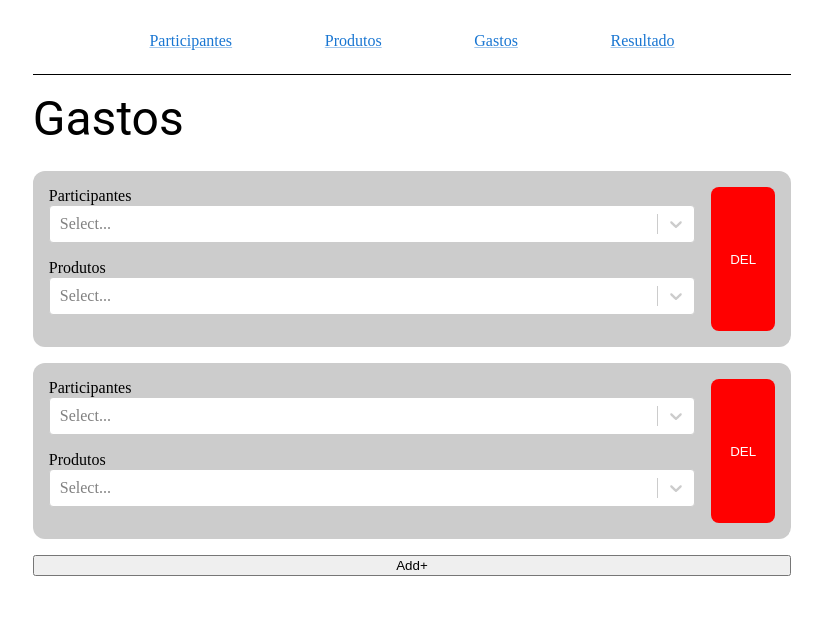
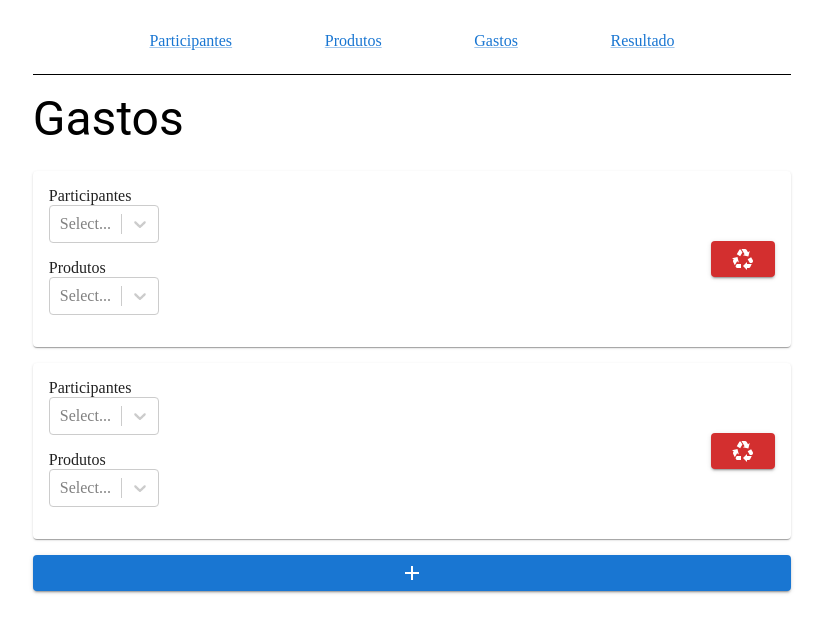
Before and after one commit to jonatas1n/divide-ai, a React (Vite) app: page /costs in a window 1280 px wide. Shown: the top 632 px of the page, without its empty margins (228-1051 px from the left). Built offline with nearby package versions, Linux system fonts and the light colour scheme.

Commit message:
feat: replace styled by mui components

```diff
--- a/src/components/costs/CostForm/index.tsx
+++ b/src/components/costs/CostForm/index.tsx
@@ -1,18 +1,14 @@
 import { useAppContext } from "../../../hooks/Context";
-import styled from "styled-components";
 import { MultiValue } from "react-select";
 import { SelectField, OptionProps } from "../SelectField";
 import { CostType } from "../../../types";
 import { CostProductCount } from "../CostProductCount";
 
+import Stack from "@mui/material/Stack";
+
 type CostFormProps = {
   cost: CostType;
 };
-
-const CostFormStyle = styled.div`
-  display: grid;
-  gap: 1rem;
-`;
 
 export const CostForm = ({ cost }: CostFormProps) => {
   const { guests, changeCost, products } = useAppContext();
@@ -52,7 +48,7 @@ export const CostForm = ({ cost }: CostFormProps) => {
   };
 
   return (
-    <CostFormStyle>
+    <Stack spacing={2}>
       <SelectField
         label="Participantes"
         options={guestOptions}
@@ -66,6 +62,6 @@ export const CostForm = ({ cost }: CostFormProps) => {
         onChange={onChangeProducts}
       />
       <CostProductCount cost={cost} />
-    </CostFormStyle>
+    </Stack>
   );
 };
--- a/src/components/costs/CostItem/index.tsx
+++ b/src/components/costs/CostItem/index.tsx
@@ -1,37 +1,26 @@
 import { CostType } from "../../../types";
 import { useAppContext } from "../../../hooks/Context";
 import { CostForm } from "../CostForm";
-import styled from "styled-components";
+
+import Stack from "@mui/material/Stack";
+import Button from "@mui/material/Button";
+import Card from "@mui/material/Card";
+import { Recycling } from "@mui/icons-material";
 
 type CostItemProps = {
   cost: CostType;
 }
-
-const CostItemStyle = styled.div`
-  display: grid;
-  grid-template-columns: auto 4rem;
-  gap: 1rem;
-  background-color: #CCCCCC;
-  padding: 1rem;
-  border-radius: .75rem;
-
-  > button {
-    padding: .5rem;
-    border: none;
-    background-color: #FF0000;
-    color: #FFFFFF;
-    border-radius: .5rem;
-  }
-`
 
 export const CostItem = ({ cost }: CostItemProps) => {
   const { removeCost } = useAppContext();
   const onRemove = () => removeCost(cost.id);
 
   return (
-    <CostItemStyle>
-      <CostForm cost={cost} />
-      <button onClick={onRemove}>DEL</button>
-    </CostItemStyle>
+    <Card>
+      <Stack p={2} direction="row" justifyContent="space-between" alignItems="center" spacing={2}>
+        <CostForm cost={cost} />
+        <Button variant="contained" color="error" onClick={onRemove}><Recycling /></Button>
+      </Stack>
+    </Card>
   )
 }
--- a/src/components/costs/SelectField/index.tsx
+++ b/src/components/costs/SelectField/index.tsx
@@ -17,6 +17,7 @@ export const SelectField = ({ label, options, onChange, defaultValue }: SelectFi
     <label>
       {label}
       <Select
+        aria-label={label}
         onChange={onChange}
         isMulti
         defaultValue={defaultValue}
--- a/src/pages/Costs/index.tsx
+++ b/src/pages/Costs/index.tsx
@@ -1,8 +1,11 @@
 import { Container } from "../../components/Container";
-import { Content } from "../../components/Content";
 import { Header } from "../../components/Header";
 import { CostItem } from "../../components/costs/CostItem";
 import { useAppContext } from "../../hooks/Context";
+
+import Stack from "@mui/material/Stack";
+import Button from "@mui/material/Button";
+import { Add } from "@mui/icons-material";
 
 export const Costs = () => {
   const { costs, addCost } = useAppContext();
@@ -12,12 +15,12 @@ export const Costs = () => {
   return (
     <Container>
       <Header title="Gastos"/>
-      <Content>
+      <Stack spacing={2}>
         {Object.values(costs).map(cost => (
           <CostItem key={cost.id} cost={cost} />
         ))}
-        <button onClick={addCost}>Add+</button>
-      </Content>
+        <Button variant="contained" onClick={addCost}><Add /></Button>
+      </Stack>
     </Container>
   )
 }
```
